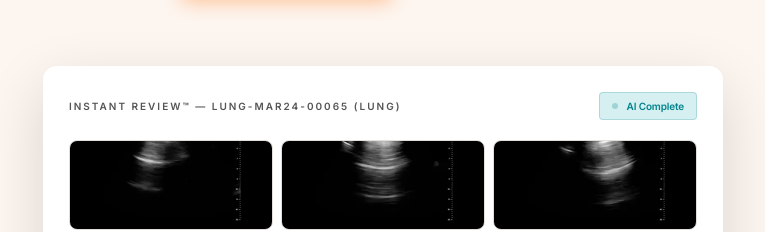
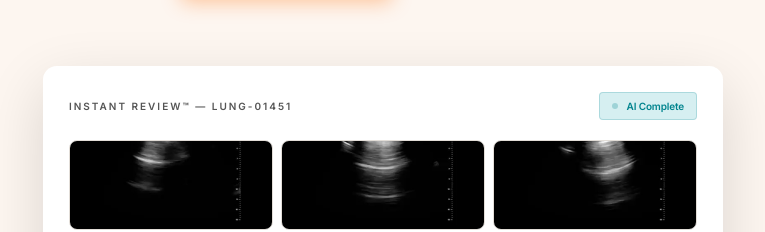
Before and after one commit to GUSIREPO/instantreview, a Next.js app: page / in a window 1280 px wide. Shown: the part 829-1061 px from the top of the page, without its empty margins (257-1022 px from the left). Built offline with nearby package versions, Linux system fonts and the light colour scheme.

Commit message:
rename sample scan to Lung-01451

```diff
--- a/src/app/page.tsx
+++ b/src/app/page.tsx
@@ -97,7 +97,7 @@ export default function Home() {
           <div className="scan-card">
             {/* Header */}
             <div className="scan-top">
-              <span className="scan-label">Instant Review™ — Lung-MAR24-00065 (Lung)</span>
+              <span className="scan-label">Instant Review™ — Lung-01451</span>
               <span className="scan-ai-badge">
                 <span className="ai-dot" />
                 &nbsp;AI Complete
```
